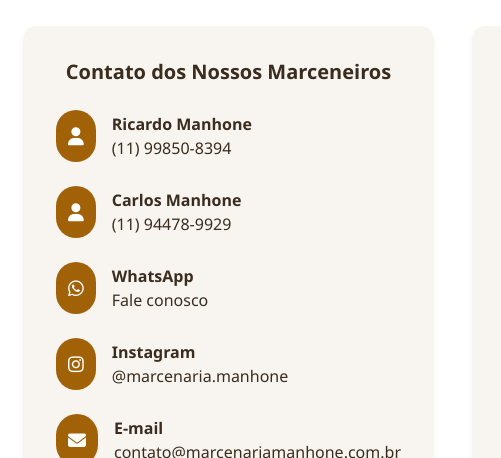
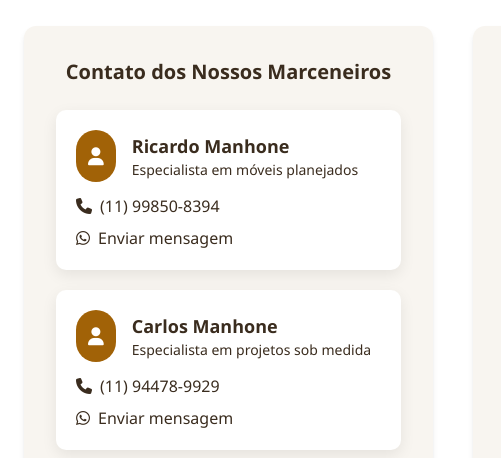
Before and after one commit to mararubiacarvalho777-dev/meu-site, a plain HTML site: page index.html in a window 1280 px wide. Shown: the part 2342-2800 px from the top of the page, 0-501 px from the left. Drawn offline with nearby package versions, Linux system fonts and the light colour scheme.

Commit message:
Update index.html

```diff
--- a/index.html
+++ b/index.html
@@ -5,27 +5,26 @@
   <meta name="viewport" content="width=device-width, initial-scale=1.0">
   <title>Marcenaria Manhone</title>
 
-  <!-- Tailwind -->
+  <!-- Tailwind CSS -->
   <script src="https://cdn.tailwindcss.com"></script>
 
-  <!-- SwiperJS (carrossel horizontal) -->
+  <!-- SwiperJS -->
   <link rel="stylesheet" href="https://cdn.jsdelivr.net/npm/swiper@11/swiper-bundle.min.css"/>
   <script src="https://cdn.jsdelivr.net/npm/swiper@11/swiper-bundle.min.js"></script>
 
-  <!-- Animate on Scroll (AOS) -->
+  <!-- AOS Animate -->
   <link href="https://unpkg.com/aos@2.3.1/dist/aos.css" rel="stylesheet">
   <script src="https://unpkg.com/aos@2.3.1/dist/aos.js"></script>
 
-  <!-- Font Awesome para ícones -->
+  <!-- Font Awesome -->
   <link rel="stylesheet" href="https://cdnjs.cloudflare.com/ajax/libs/font-awesome/6.4.0/css/all.min.css">
 
   <style>
     body {
+      font-family: 'Segoe UI', Tahoma, Geneva, Verdana, sans-serif;
       scroll-behavior: smooth;
-      font-family: 'Segoe UI', Tahoma, Geneva, Verdana, sans-serif;
     }
 
-    /* Cores personalizadas */
     .bg-wood-light {
       background-color: #f8f5f0;
     }
@@ -38,11 +37,6 @@
       color: #3a2c1e;
     }
 
-    .border-wood {
-      border-color: #8b5a2b;
-    }
-
-    /* Efeito de hover para cards */
     .service-card {
       transition: transform 0.3s ease, box-shadow 0.3s ease;
     }
@@ -52,7 +46,6 @@
       box-shadow: 0 10px 25px -5px rgba(0, 0, 0, 0.1);
     }
 
-    /* Ajustes para o carrossel */
     .swiper-pagination-bullet-active {
       background-color: #8b5a2b !important;
     }
@@ -61,28 +54,36 @@
       color: #8b5a2b !important;
     }
 
-    /* Gradiente para hero section */
     .hero-overlay {
       background: linear-gradient(to right, rgba(0, 0, 0, 0.7), rgba(0, 0, 0, 0.4));
     }
 
-    /* Estilo para o formulário */
     .form-container {
       background-color: #f8f5f0;
       border-radius: 12px;
       padding: 2rem;
     }
 
-    /* Ajuste para a logo */
     .logo-container {
       max-width: 100%;
       display: flex;
       justify-content: center;
+      margin-bottom: 30px;
     }
 
     .logo-img {
       max-width: 380px;
       height: auto;
+      border-radius: 10px;
+      box-shadow: 0 10px 30px rgba(0,0,0,0.15);
+    }
+
+    .contact-person {
+      background-color: white;
+      border-radius: 10px;
+      padding: 20px;
+      margin-bottom: 20px;
+      box-shadow: 0 5px 15px rgba(0,0,0,0.08);
     }
   </style>
 </head>
@@ -106,18 +107,18 @@
     </nav>
   </header>
 
-  <!-- HERO -->
+  <!-- HERO SECTION -->
   <section id="inicio" class="h-screen flex items-center justify-center bg-cover bg-center relative" style="background-image: url('https://images.unsplash.com/photo-1594026112284-02bb6f3352fe?ixlib=rb-4.0.3&ixid=M3wxMjA3fDB8MHxwaG90by1wYWdlfHx8fGVufDB8fHx8fA%3D%3D&auto=format&fit=crop&w=1470&q=80');">
     <div class="hero-overlay absolute inset-0"></div>
     <div data-aos="fade-up" class="text-center text-white z-10 px-4">
 
-      <!-- Logo - usando um placeholder pois a imagem original não carrega -->
-      <div class="logo-container mx-auto mb-6">
-        <div class="bg-white p-6 rounded-full shadow-lg">
-          <h1 class="text-3xl md:text-4xl font-bold text-wood-dark">
-            <span class="text-yellow-700">Marcenaria</span> Manhone
-          </h1>
-        </div>
+      <!-- Logo - SUBSTITUA O SRC COM O CAMINHO PARA SUA IMAGEM -->
+      <div class="logo-container">
+        <img src="Design elegante do logo MANHONE.png" alt="Logo Marcenaria Manhone" class="logo-img">
+        <!--
+          SE A IMAGEM NÃO CARREGAR, SUBSTITUA A LINHA ACIMA POR:
+          <img src="CAMINHO/COMPLETO/DA/SUA/IMAGEM/Design elegante do logo MANHONE.png" alt="Logo Marcenaria Manhone" class="logo-img">
+        -->
       </div>
 
       <p class="text-xl md:text-2xl mb-8 text-white">Transformamos sua visão em móveis únicos e funcionais</p>
@@ -125,7 +126,7 @@
     </div>
   </section>
 
-  <!-- SOBRE NÓS (CARROSSEL HORIZONTAL) -->
+  <!-- SOBRE NÓS -->
   <section id="quemsomos" class="py-20 px-6 bg-white">
     <div class="container mx-auto">
       <h2 class="text-3xl font-bold mb-16 text-center" data-aos="fade-up">Nossa História</h2>
@@ -168,11 +169,10 @@
                 <i class="fas fa-lightbulb"></i>
               </div>
               <h3 class="text-xl font-semibold mb-4">Inovação</h3>
-              <p class="flex-grow">Unimos tecnologia e tradição para oferecer soluções modernas e inteligentes, sempre respeitando o material e o cliente.</p>
+              <p class="flex-grow">Unimos tecnologia и традиция para oferecer soluções modernas e inteligentes, sempre respeitando o material e o cliente.</p>
             </div>
           </div>
         </div>
-        <!-- Botões -->
         <div class="swiper-button-next"></div>
         <div class="swiper-button-prev"></div>
         <div class="swiper-pagination mt-4"></div>
@@ -253,38 +253,51 @@
           <div class="bg-wood-light p-8 rounded-xl shadow-md">
             <h3 class="text-xl font-semibold mb-6 text-center">Contato dos Nossos Marceneiros</h3>
 
-            <div class="space-y-6">
-              <div class="flex items-center gap-4">
+            <!-- Contato Ricardo -->
+            <div class="contact-person">
+              <div class="flex items-center gap-4 mb-3">
                 <div class="bg-yellow-700 text-white p-3 rounded-full">
                   <i class="fas fa-user text-lg"></i>
                 </div>
                 <div>
-                  <p class="font-semibold">Ricardo Manhone</p>
-                  <a href="tel:+5511998508394" class="hover:text-yellow-700">(11) 99850-8394</a>
+                  <p class="font-semibold text-lg">Ricardo Manhone</p>
+                  <p class="text-sm">Especialista em móveis planejados</p>
+                </div>
+              </div>
+              <div class="mt-3">
+                <a href="tel:+5511998508394" class="flex items-center gap-2 text-wood-dark hover:text-yellow-700 mb-2">
+                  <i class="fas fa-phone"></i> (11) 99850-8394
+                </a>
+                <a href="https://wa.me/5511998508394" target="_blank" class="flex items-center gap-2 text-wood-dark hover:text-yellow-700">
+                  <i class="fab fa-whatsapp"></i> Enviar mensagem
+                </a>
               </div>
             </div>
 
-              <div class="flex items-center gap-4">
+            <!-- Contato Carlos -->
+            <div class="contact-person">
+              <div class="flex items-center gap-4 mb-3">
                 <div class="bg-yellow-700 text-white p-3 rounded-full">
                   <i class="fas fa-user text-lg"></i>
                 </div>
                 <div>
-                  <p class="font-semibold">Carlos Manhone</p>
-                  <a href="tel:+5511944789929" class="hover:text-yellow-700">(11) 94478-9929</a>
+                  <p class="font-semibold text-lg">Carlos Manhone</p>
+                  <p class="text-sm">Especialista em projetos sob medida</p>
+                </div>
+              </div>
+              <div class="mt-3">
+                <a href="tel:+5511944789929" class="flex items-center gap-2 text-wood-dark hover:text-yellow-700 mb-2">
+                  <i class="fas fa-phone"></i> (11) 94478-9929
+                </a>
+                <a href="https://wa.me/5511944789929" target="_blank" class="flex items-center gap-2 text-wood-dark hover:text-yellow-700">
+                  <i class="fab fa-whatsapp"></i> Enviar mensagem
+                </a>
               </div>
             </div>
 
-              <div class="flex items-center gap-4">
-                <div class="bg-yellow-700 text-white p-3 rounded-full">
-                  <i class="fab fa-whatsapp text-lg"></i>
-                </div>
-                <div>
-                  <p class="font-semibold">WhatsApp</p>
-                  <a href="https://wa.me/5511998508394" target="_blank" class="hover:text-yellow-700">Fale conosco</a>
-                </div>
-              </div>
-
-              <div class="flex items-center gap-4">
+            <!-- Redes Sociais -->
+            <div class="mt-6 pt-6 border-t border-gray-300">
+              <div class="flex items-center gap-4 mb-4">
                 <div class="bg-yellow-700 text-white p-3 rounded-full">
                   <i class="fab fa-instagram text-lg"></i>
                 </div>
@@ -309,7 +322,7 @@
 
         <div class="w-full lg:w-2/3" data-aos="fade-left">
           <div class="form-container shadow-md">
-            <!-- Formulário do Google com o URL correto -->
+            <!-- Formulário do Google -->
             <iframe src="https://docs.google.com/forms/d/e/1FAIpQLScceErGpkhexP_0-Q8CAIYyH9gtFhwLwWELw03iCT4xpb1Bhg/viewform?embedded=true"
                     width="100%" height="700" frameborder="0" marginheight="0" marginwidth="0">
               Carregando…
@@ -341,15 +354,31 @@
     </div>
   </footer>
 
-  <!-- INIT SCRIPTS -->
+  <!-- SCRIPTS -->
   <script>
-    AOS.init({ duration: 1000, once: true });
+    // Inicializar AOS
+    document.addEventListener('DOMContentLoaded', function() {
+      AOS.init({
+        duration: 1000,
+        once: true,
+        offset: 100
+      });
 
+      // Inicializar Swiper
       const swiper = new Swiper('.swiper', {
         loop: true,
-      autoplay: { delay: 5000, disableOnInteraction: false },
-      pagination: { el: '.swiper-pagination', clickable: true },
-      navigation: { nextEl: '.swiper-button-next', prevEl: '.swiper-button-prev' },
+        autoplay: {
+          delay: 5000,
+          disableOnInteraction: false,
+        },
+        pagination: {
+          el: '.swiper-pagination',
+          clickable: true,
+        },
+        navigation: {
+          nextEl: '.swiper-button-next',
+          prevEl: '.swiper-button-prev',
+        },
         breakpoints: {
           640: {
             slidesPerView: 1,
@@ -365,6 +394,7 @@
           },
         },
       });
+    });
   </script>
 </body>
 </html>
```
Lines whose indentation alone changed are shown as unchanged.
